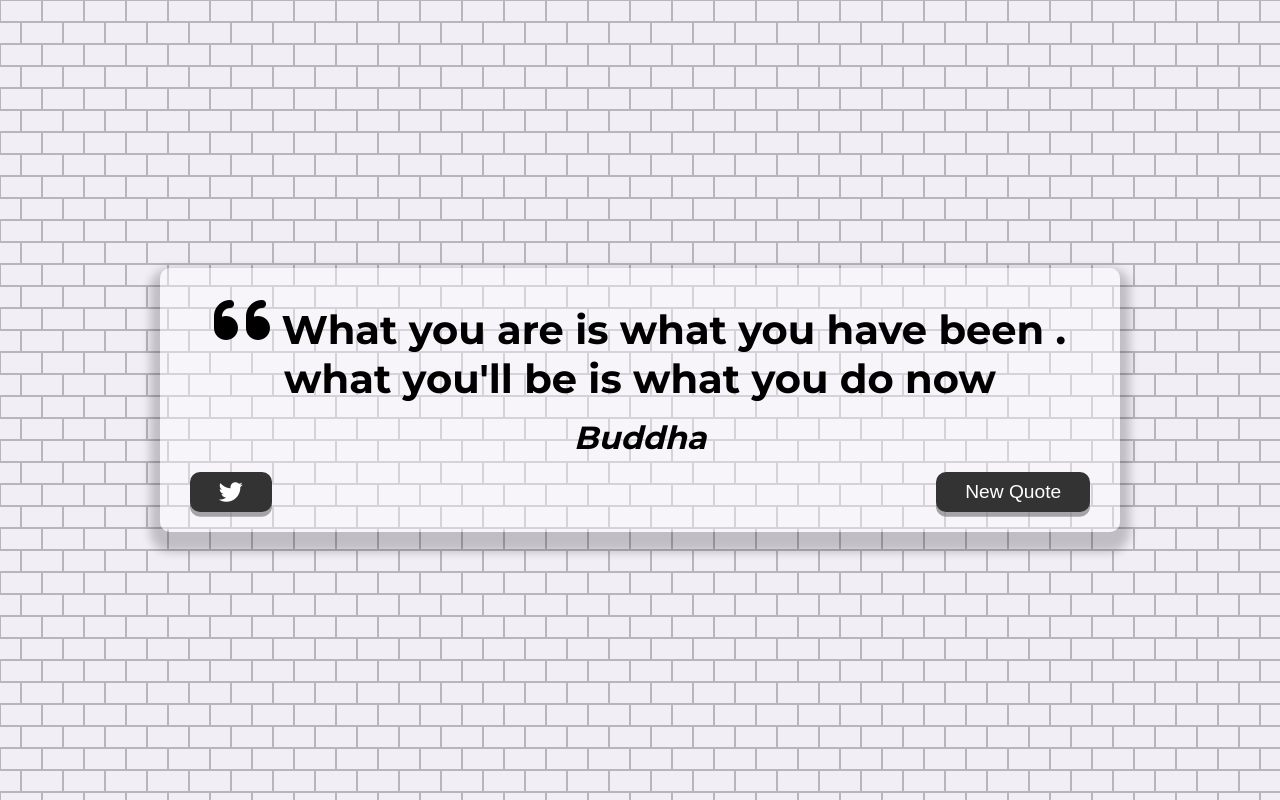
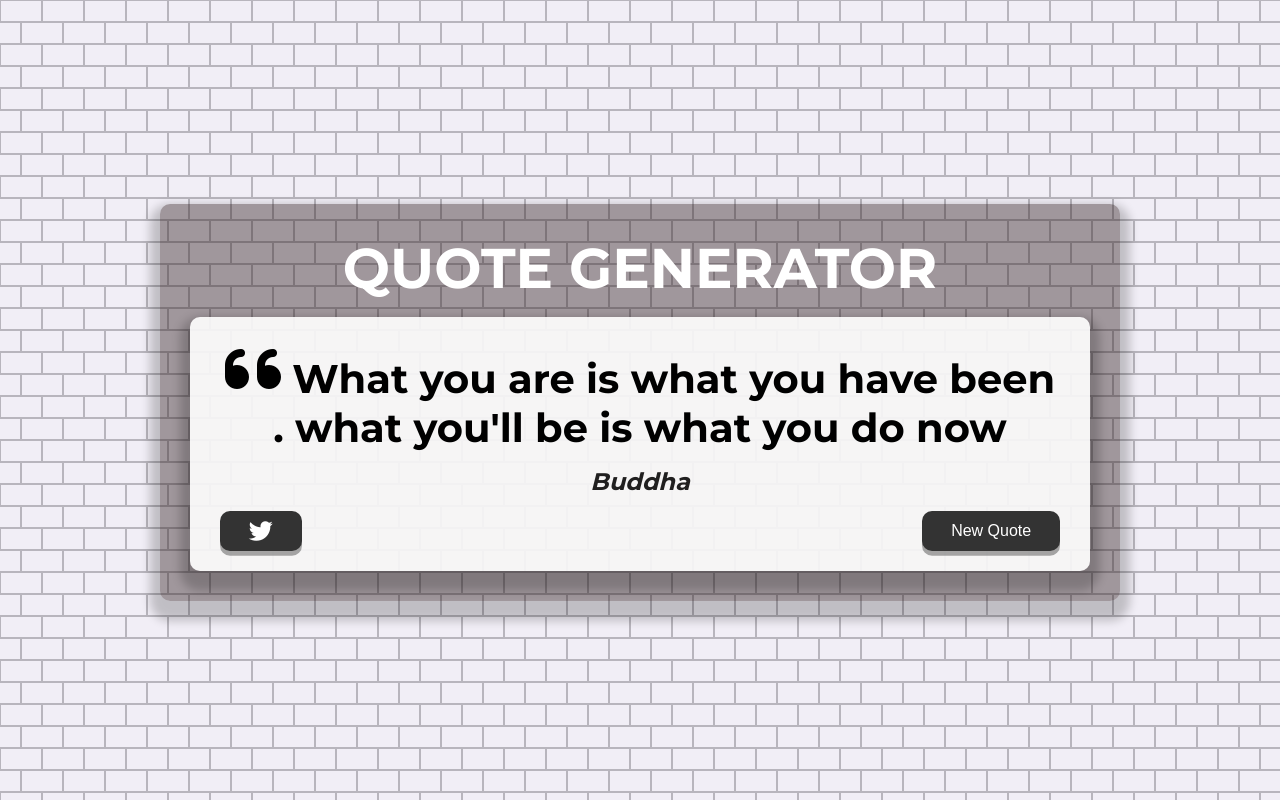
Before and after one commit to farzadfazi/template-test, a plain HTML site: page index.html in a window 1280 px wide. Drawn offline with Linux system fonts and the light colour scheme.

Commit message:
21 march

```diff
--- a/Style.css
+++ b/Style.css
@@ -17,20 +17,39 @@ align-items: center;
 justify-content: center;
 
 }
+.title-container{
+   margin-top: 5px;
+    width:auto;
+    max-width: 900px;
+    padding:30px 30px;
+    background-color:  rgba(38, 21, 21, 0.4);
+    border-radius: 10px;
+    box-shadow: 0 10px 10px 10px rgba(0,0,0,0.2)
+
+
+
+}
+.title-text{
+   color:#fff;
+    font-size: 3.5rem;
+
+}
 .quote-container{
+   margin-top: 15px;
     width:auto;
     max-width:900px;
     padding:20px 30px;
     border-radius:10px;
-    background-color: rgba(255, 255,255, 0.4);
+    background-color: rgba(255, 255,255, 0.9
+
+    );
     box-shadow: 0 10px 10px 10px rgba(0,0,0,0.2)
-
 
 }
 .quote-text {
     font-size: 2.5rem;
 }
-/* this will be called in js when the quotes are long to reduce the sizr */
+/* this will be called in js when the quotes are long to reduce the size of font */
 .long-quote {
     font-size: 2rem;
 }
@@ -40,7 +59,8 @@ justify-content: center;
 
 .quote-author{
     margin-top: 15px;
-    font-size: 2rem;
+    font-size: 1.5rem;
+    color:rgb(32, 31, 31);
     font-weight: 400;
     font-style:italic;
 }
@@ -53,7 +73,7 @@ justify-content: center;
 }
 button{
     cursor:pointer;
-    font-size: 1.2rem;
+    font-size: 1rem;
     height: 2.5rem;
     border:none;
     border-radius: 10px;
@@ -75,7 +95,9 @@ button:active{
 }
 
 .twitter-button:hover{
-    color:#38a1f3;
+    /* color:#38a1f3; */
+    background-color: #38a1f3;
+    color:#fff;
 }
 .fa-twitter{
     font-size: 1.5rem;
@@ -87,6 +109,11 @@ button:active{
         margin:auto 10px;
     }
     .quote-text{
+        font-size: 2.0rem;
+    }
+    .title-container{
+        margin:auto 10px;
+    }
+    .title-text{
         font-size: 2.5rem;
     }
-    }
--- a/index.html
+++ b/index.html
@@ -10,6 +10,12 @@
 
 </head>
 <body>
+    <div class="title-container" id="title-container">
+       <div class="app-title">
+        <span class="title-text" id="title-text">QUOTE GENERATOR</span>
+
+       </div>
+
 
 <div class="quote-container" id="quote-container">
 <!-- Quote  -->
@@ -29,7 +35,7 @@
     <button id="new-quote">New Quote</button>
 </div>
 </div>
-
+</div>
     <!-- script -->
     <script src="Script.js"></script>
 </body>
```
